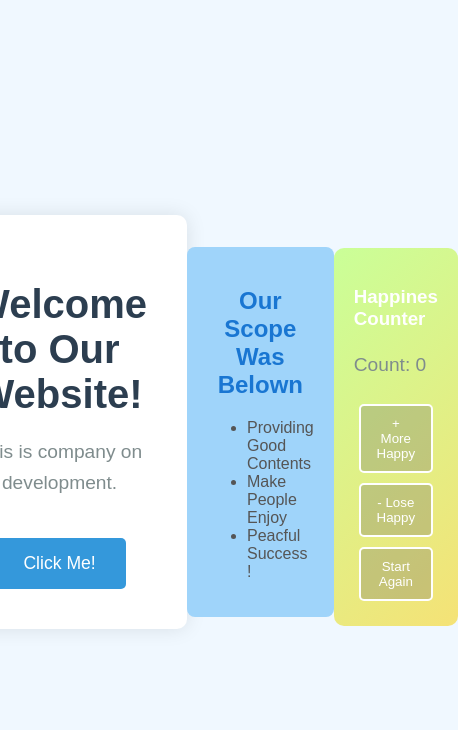
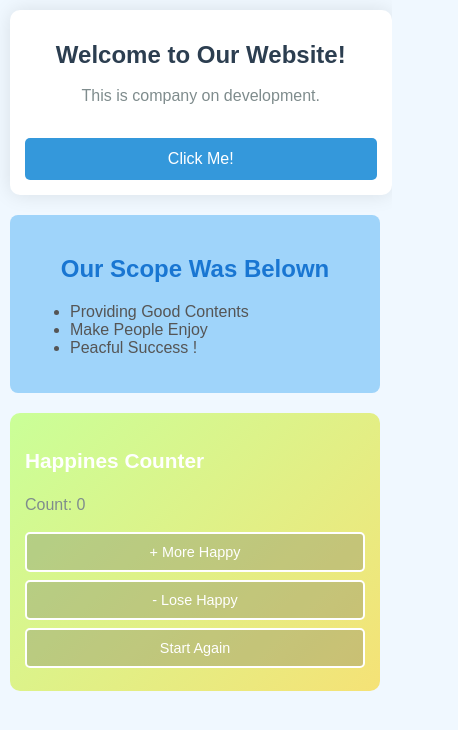
Before and after one commit to Futeriso-pvt/futuriso.entertainment.github.io, a plain HTML site: page index.html in a window 390 px wide. Shown: the whole page, 458 px wide, since content can reach past the window. Drawn offline with Linux system fonts and the light colour scheme.

Commit message:
styles.css

```diff
--- a/styles.css
+++ b/styles.css
@@ -94,4 +94,75 @@ color: #d32f2f; /* Red text for h1 */
 .counter button:hover {
     background-color: white;
     color: #667eea;
+
 }
+/* === MOBILE RESPONSIVE DESIGN === */
+
+/* For tablets and mobile devices */
+@media (max-width: 768px) {
+    body {
+        padding: 20px;
+        display: block;
+    }
+
+    .container {
+        width: 90%;
+        max-width: none;
+        padding: 20px;
+        margin: 0 auto;
+    }
+
+    h1 {
+        font-size: 1.8em;
+        margin-bottom: 15px;
+    }
+
+    p {
+        font-size: 1em;
+        line-height: 1.4;
+    }
+
+    .my-button {
+        padding: 12px 25px;
+        font-size: 1em;
+        width: 100%;
+        margin-top: 15px;
+    }
+
+    .counter {
+        padding: 15px;
+        margin-top: 20px;
+    }
+
+    .counter h3 {
+        font-size: 1.3em;
+    }
+
+    .counter button {
+        display: block;
+        width: 100%;
+        margin: 8px 0;
+        padding: 12px;
+    }
+}
+
+/* For very small phones */
+@media (max-width: 480px) {
+    body {
+        padding: 10px;
+    }
+
+    .container {
+        width: 95%;
+        padding: 15px;
+    }
+
+    h1 {
+        font-size: 1.5em;
+    }
+
+    .counter button {
+        padding: 10px;
+        font-size: 0.9em;
+    }
+}
```
